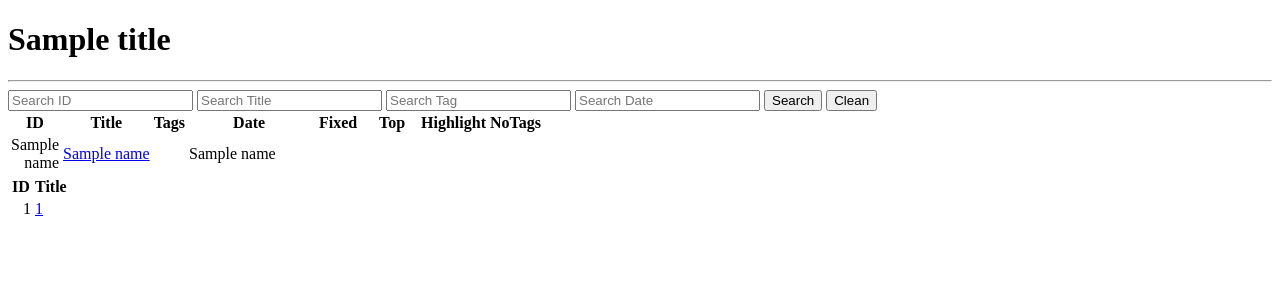
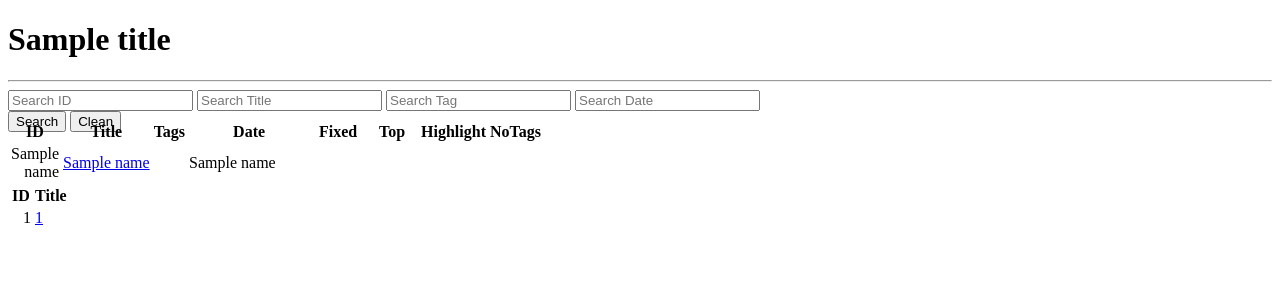
Before and after one commit to akrisrn/u-no, a Python web app: template templates/index.html in a window 1280 px wide. Shown: the top 300 px of the page. Run offline with Jinja, Linux system fonts and the light colour scheme; the template is opened without the code that fills it: most values are stand-ins (such as "Sample title", 1, 10 or a date in 2020).

Commit message:
fix style

```diff
--- a/templates/index.html
+++ b/templates/index.html
@@ -12,13 +12,17 @@
     <h1>{{ title }}</h1>
     <vue-return-home></vue-return-home>
     <hr>
-    <div>
-        <input id="idS" class="search-input" placeholder="Search ID">
-        <input id="titleS" class="search-input" placeholder="Search Title">
-        <input id="tagS" class="search-input" placeholder="Search Tag">
-        <input id="dateS" class="search-input" placeholder="Search Date">
-        <button id="search" class="search-button"><i class="fa fa-search"></i> Search</button>
-        <button id="clean" class="search-button"><i class="fa fa-trash"></i> Clean</button>
+    <div style="height: 30px;">
+        <div class="search-input-group">
+            <input id="idS" placeholder="Search ID">
+            <input id="titleS" placeholder="Search Title">
+            <input id="tagS" placeholder="Search Tag">
+            <input id="dateS" placeholder="Search Date">
+        </div>
+        <div class="button-group">
+            <button id="search" class="button icon search">Search</button>
+            <button id="clean" class="button danger icon trash">Clean</button>
+        </div>
     </div>
     <div class="markdown-body">
         {%- set parents = data[0] -%}
```
Also changed, not shown: static/css/index.css (+7 -16 lines).
